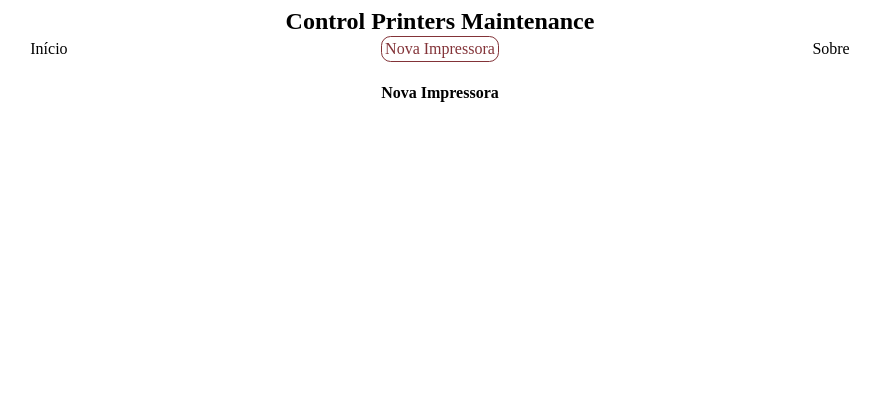
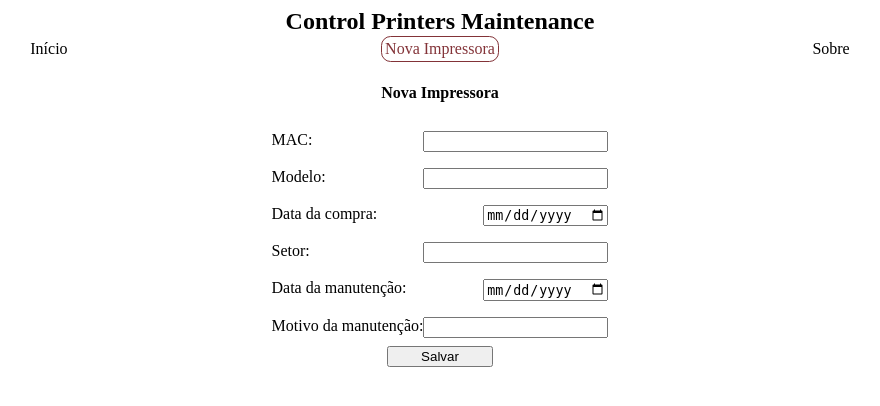
Before and after one commit to Chamoouske/PrintersMaintenanceFlask, a Flask app: page /cadastro in a window 1280 px wide. Shown: the top 406 px of the page, without its empty margins (200-1080 px from the left). Run offline with Flask 2, Linux system fonts and the light colour scheme.

Commit message:
Feat: form to add new printer

```diff
--- a/src/views/static/styles/style.css
+++ b/src/views/static/styles/style.css
@@ -21,3 +21,19 @@ a {
 h2 {
     margin: 0;
 }
+
+.create-printer, .maintenance {
+    display: flex;
+    flex-direction: column;
+}
+
+.create-printer > label, .maintenance > label {
+    display: flex;
+    justify-content: space-between;
+    margin: 0.5rem;
+}
+
+.form > button {
+    width: 30%;
+    align-self: center;
+}
--- a/src/views/templates/create.html
+++ b/src/views/templates/create.html
@@ -6,4 +6,37 @@
 
 {% block content %}
     <h4>Nova Impressora</h4>
+    <form method="post" action="{{ url_for('new_printer') }}" class="form create-printer">
+        <label for="mac">
+            MAC:
+            <input type="text" name="mac" required>
+        </label>
+
+        <label for="model">
+            Modelo:
+            <input type="text" name="model" required>
+        </label>
+
+        <label for="purchased_date">
+            Data da compra:
+            <input type="date" name="purchased_date">
+        </label>
+
+        <label for="sector">
+            Setor:
+            <input type="text" name="sector">
+        </label>
+
+        <div class="maintenance">
+            <label for="date_maintenance">
+                Data da manutenção:
+                <input type="date" name="date_maintenance">
+            </label>
+            <label for="reason_maintenance">
+                Motivo da manutenção:
+                <input type="text" name="reason_maintenance">
+            </label>
+        </div>
+        <button type="submit">Salvar</button>
+    </form>
 {% endblock %}
```
